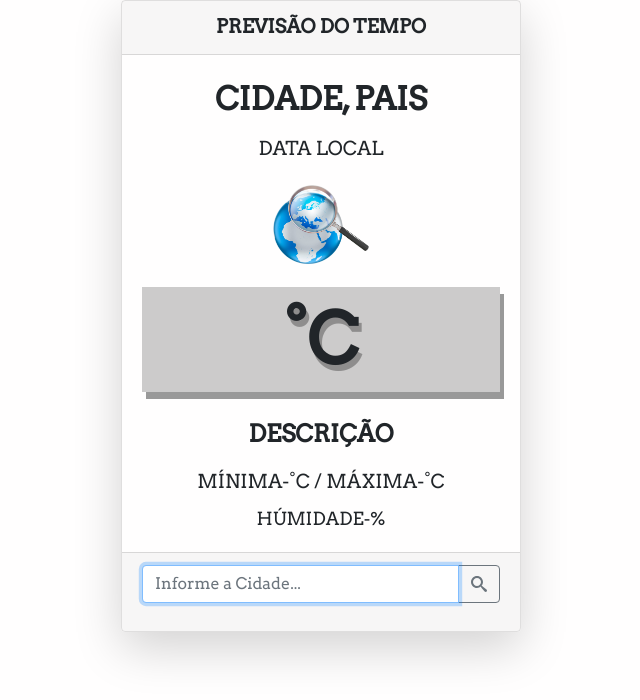
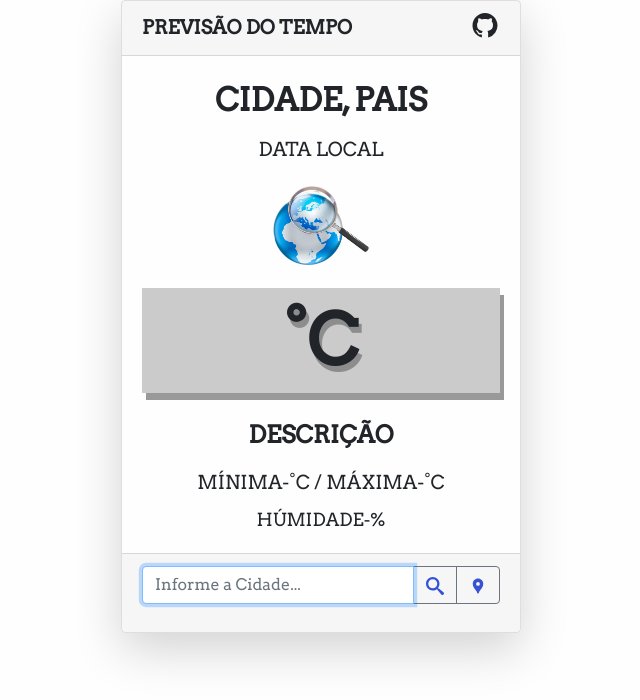
Before and after one commit to tiagoangelos/Previsao, a React (Create React App) app: page / in a window 1280 px wide. Shown: the top 700 px of the page, without its empty margins (319-959 px from the left). Built offline with nearby package versions, Linux system fonts and the light colour scheme.

Commit message:
adicionar localização

```diff
--- a/src/components/Home/Home.css
+++ b/src/components/Home/Home.css
@@ -11,6 +11,24 @@ body {
 
 .card-bootstrap {
     width: 25rem;
+}
+
+.card-header {
+    display: flex;
+    justify-content: space-between;
+    align-items: center;
+}
+
+.icon-header {
+    padding-bottom: 5px;
+    align-items: center;
+    width: 30px;
+    height: 30px;
+}
+
+.icon-header:hover {
+    cursor: pointer;
+    color: var(--color-icon-seach);
 }
 
 .title-header {
@@ -87,7 +105,6 @@ body {
 }
 
 /*Loading Progress */
-
 .progress {
     display: none;
     margin: 2rem;
@@ -99,6 +116,11 @@ body {
     width: 25%;
 }
 
+.icon-search, .icon-search-2 {
+    color: var(--color-icon-seach);
+    font-weight: bolder;
+    font-size: large;
+}
 
 /*Smartphone */
 @media(max-width: 930px){
--- a/src/components/Home/Home.js
+++ b/src/components/Home/Home.js
@@ -1,7 +1,9 @@
 import './Home.css';
 import { ImSearch } from 'react-icons/im';
 import { BiSolidError } from 'react-icons/bi';
-import { useState } from 'react';
+import { MdLocationPin } from 'react-icons/md';
+import { BsGithub } from 'react-icons/bs';
+import { useEffect, useState } from 'react';
 import axios from 'axios';
 
 //icons import's
@@ -31,7 +33,8 @@ function Home(){
     const city = document.querySelector('.city');
     const date = document.querySelector('.date');
     const container_img = document.querySelector('.container-img');
-    const container_temp = document.querySelector('.container-temp');
+    const container_temp = document.querySelector('.container-temp div');
+    const temp_unit = document.querySelector('.container-temp span');
     const weather_t = document.querySelector('.weather');
     const low_high = document.querySelector(".low-high");
     const humidity = document.querySelector('.humidity');
@@ -41,10 +44,7 @@ function Home(){
     const progressBar = document.querySelector('.progress .progress-bar');
     const search_button = document.querySelector('.btn');
     const search_input = document.querySelector('.form-control');
-
-    const temp_number = document.querySelector('.container-temp div');
-    const temp_unit = document.querySelector('.container-temp span');
-
+    const btnLocal = document.querySelector('.btn-local');
 
     //Get value input
     const [search, setSearch] = useState('');
@@ -55,37 +55,33 @@ function Home(){
     const Units = process.env.REACT_APP_UNITS;
     const Key = process.env.REACT_APP_KEY;
 
-    //buider date
-    const dateBuider = (CurrentDate) => {
-        let days = ['Domingo', 'Segunda', 'Terça', 'Quarta', 'Quinta', 'Sexta', 'Sabado']; //0 at 6
-        let months = ['Janeiro', 'Fevereiro', 'Março', 'Abril', 'Maio', 'Junho', 'Julho', 'Agosto', 'Setembro', 'Outubro', 'Novembro', 'Dezembro']; //0 at 11
-
-        let day = days[CurrentDate.getDay()];
-        let date = CurrentDate.getDate();
-        let month = months[CurrentDate.getMonth()];
-        let year = CurrentDate.getFullYear();
-
-        return `${day}, ${date} ${month} ${year}`;
-    }
-
     //Loading
-    function loading(){
+    const loading = () => {
         progress.style.display = 'flex';
         progressBar.style.width = '25%';
+        progressBar.innerText = '25%';
 
         //disable button and input of search
         search_button.disabled = true;
         search_input.disabled = true;
+        btnLocal.disabled = true;
     }
 
     //Loading Finish
-    function loadingFinish(){
+    const loadingFinish = () => {
         progress.style.display = 'none';
         progressBar.style.width = '0%';
 
         //enable buttons search
         search_button.disabled = false;
         search_input.disabled = false;
+        btnLocal.disabled = false;
+    }
+
+
+    //tranform string to UpperCase
+    const capitalizeFirstLetter = (string) => {
+        return string.charAt(0).toUpperCase() + string.slice(1);
     }
 
     //Process Icon
@@ -134,9 +130,33 @@ function Home(){
         }
     }
 
-    //tranform string to UpperCase
-    const capitalizeFirstLetter = (string) => {
-        return string.charAt(0).toUpperCase() + string.slice(1);
+    //buider date
+    const dateBuider = (CurrentDate) => {
+        let days = ['Domingo', 'Segunda', 'Terça', 'Quarta', 'Quinta', 'Sexta', 'Sabado']; //0 at 6
+        let months = ['Janeiro', 'Fevereiro', 'Março', 'Abril', 'Maio', 'Junho', 'Julho', 'Agosto', 'Setembro', 'Outubro', 'Novembro', 'Dezembro']; //0 at 11
+
+        let day = days[CurrentDate.getDay()];
+        let date = CurrentDate.getDate();
+        let month = months[CurrentDate.getMonth()];
+        let year = CurrentDate.getFullYear();
+
+        return `${day}, ${date} ${month} ${year}`;
+    }
+
+    //convert temperature
+    const convertTemp = () => {
+        const temperature = container_temp.innerHTML;
+        const unit = temp_unit.innerHTML;
+
+        if(unit === '°C'){
+            let Fahrenheit = (temperature * 1.8) + 32;
+            container_temp.innerHTML = Math.round(Fahrenheit);
+            temp_unit.innerHTML = `°F`;
+        }else{
+            let graus = (temperature - 32) / 1.8;
+            container_temp.innerHTML = Math.round(graus);
+            temp_unit.innerHTML = `°C`;
+        }
     }
 
     //insert results in the page
@@ -154,8 +174,9 @@ function Home(){
         let icon = processIcon(iconName);
         container_img.innerHTML = `<img src="${icon}" width="110px" heigh="80px"></img>`;
 
-        let temperature = `${Math.round(weather.main.temp)}°C`;
+        let temperature = `${Math.round(weather.main.temp)}`;
         container_temp.innerHTML = temperature;
+        temp_unit.innerHTML = `°C`;
 
         let description = weather.weather[0].description;
         weather_t.innerText = capitalizeFirstLetter(description);
@@ -171,7 +192,7 @@ function Home(){
     }
 
     //Msg span -> Error City Not Found
-    function cityNotFound(){
+    const cityNotFound = () => {
         spanMessage.style.display = 'flex';
         span.innerText = ` Cidade Não Localizada!`;
 
@@ -182,7 +203,8 @@ function Home(){
     }
 
     //Ocult Msg Span -> Sucess
-    function cityFound(){
+    const cityFound = () => {
+        const spanMessage = document.querySelector('.span-message');
         spanMessage.style.display = 'none';
     }
 
@@ -207,8 +229,6 @@ function Home(){
     const treatValue = (search) => {
         //Loading-progress
         loading();
-        progressBar.style.width = '25%';
-        progressBar.innerText = '25%';
 
         const srt = search.toLowerCase();
         const value = srt.normalize('NFD').replace(/[\u0300-\u036f]/g, "");
@@ -218,7 +238,7 @@ function Home(){
     }
 
     //Msg Span -> Error Input Null
-    function inputNull(){
+    const inputNull = () => {
         const spanMessage = document.querySelector('.span-message');
         const span = document.querySelector('.span');
 
@@ -244,11 +264,54 @@ function Home(){
         }
     }
 
+    const RedirectToRepositore = () => {
+        const Link = 'https://github.com/jtas20/Previsao-Do-Tempo';
+        window.open(Link, '_blank');
+    }
+
+    //request localization city by coords
+    const requestLocal = async (lat, long) => {
+        await axios.get(`${Base}weather?lat=${lat}&lon=${long}&lang=${Lang}&units=${Units}&APPID=${Key}`)
+        .then(function(response){
+            const cityByCoords = response.data.name;
+            treatValue(cityByCoords);
+        })
+        .catch(function(error){
+            cityNotFound();
+        })
+    }
+
+    //get Localization -> by coords
+    const getLocalization = () => {
+        if(navigator.geolocation){
+            navigator.geolocation.getCurrentPosition(getCoords, showError)
+        }else{
+
+        }
+
+        function getCoords(position){
+            const lat = position.coords.latitude;
+            const long = position.coords.longitude;
+
+            requestLocal(lat, long);
+        }
+
+        function showError(){
+            const spanMessage = document.querySelector('.span-message');
+            const span = document.querySelector('.span');
+
+            spanMessage.style.display = 'flex';
+            span.innerText = ` Navegador Não Suporta GeoLocalização!`;
+        }
+    }
+
+
     return (
         <div class='container-card'>
             <div class="card mb-3 card-bootstrap text-center bg-transparent shadow-lg">
                 <div class="card-header bg-gray title-header">
                     PREVISÃO DO TEMPO
+                    <BsGithub class='icon-header' onClick={RedirectToRepositore}/>
                 </div>
 
                 <div class="card-body">
@@ -259,7 +322,7 @@ function Home(){
                         <img src={_unknown} width="110px" heigh="80px"></img>
                     </div>
 
-                    <div class='container-temp'>
+                    <div class='container-temp' onClick={convertTemp}>
                         <div></div>
                         <span>°C</span>
                     </div>
@@ -305,6 +368,9 @@ function Home(){
                             <button class="btn btn-outline-secondary" type="button" id="button-addon2" disabled={false} onClick={getValue}>
                                 <ImSearch class='icon-search' />
                             </button>
+                            <button class="btn btn-local btn-outline-secondary" type="button" id="button-addon2" disabled={false} onClick={getLocalization}>
+                                <MdLocationPin class='icon-search-2' />
+                            </button>
                         </div>
                     </div>
                 </div>
```
